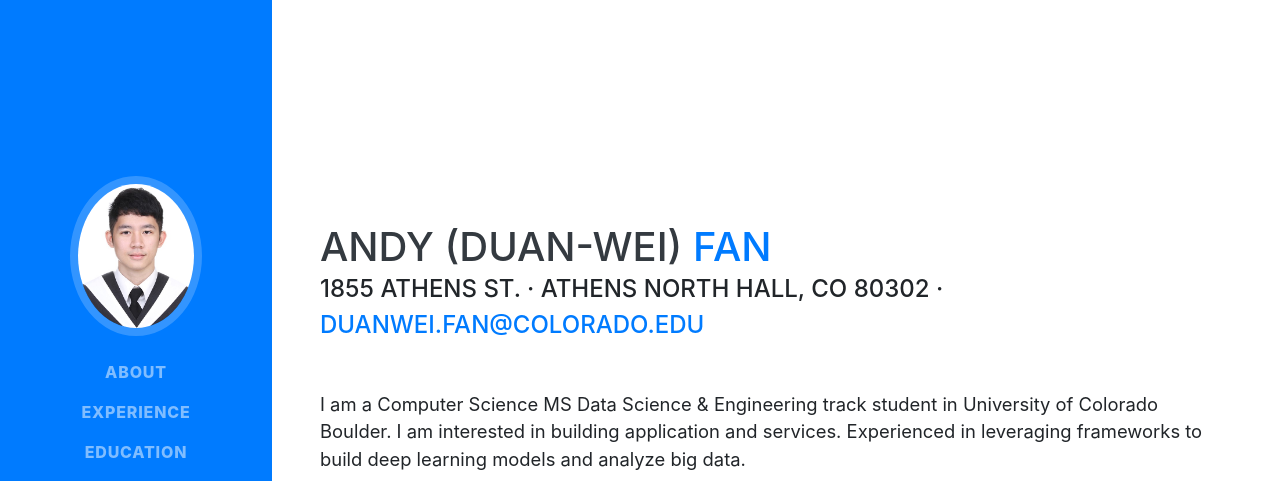
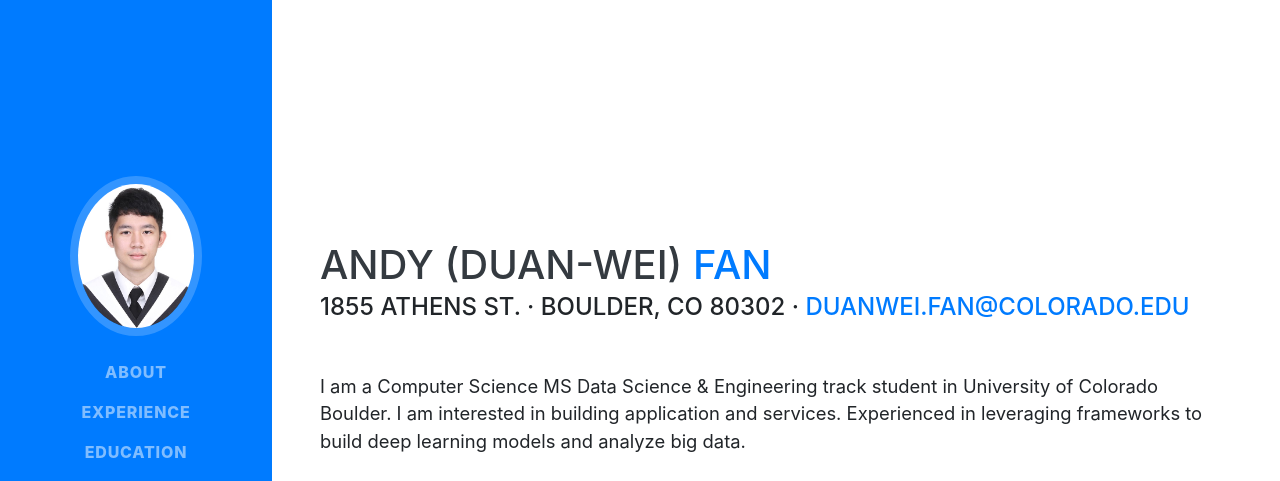
Before and after one commit to DuanWeiFan/DuanWeiFan.github.io, a website with bundled scripts: page index.html in a window 1280 px wide. Shown: the top 481 px of the page. Built offline with nearby package versions, Linux system fonts and the light colour scheme; a web font is replaced by a local one.

Commit message:
update address

```diff
--- a/index.html
+++ b/index.html
@@ -70,7 +70,7 @@
         <h1 class="mb-0">Andy (Duan-Wei)
           <span class="text-primary">Fan</span>
         </h1>
-        <div class="subheading mb-5">1855 Athens St. · Athens North Hall, CO 80302 ·
+        <div class="subheading mb-5">1855 Athens St. · Boulder, CO 80302 ·
           <a href="mailto:duanwei.fan@colorado.edu">duanwei.fan@colorado.edu</a>
         </div>
         <p class="lead mb-5">
```
Also changed, not shown: 1 other file.
